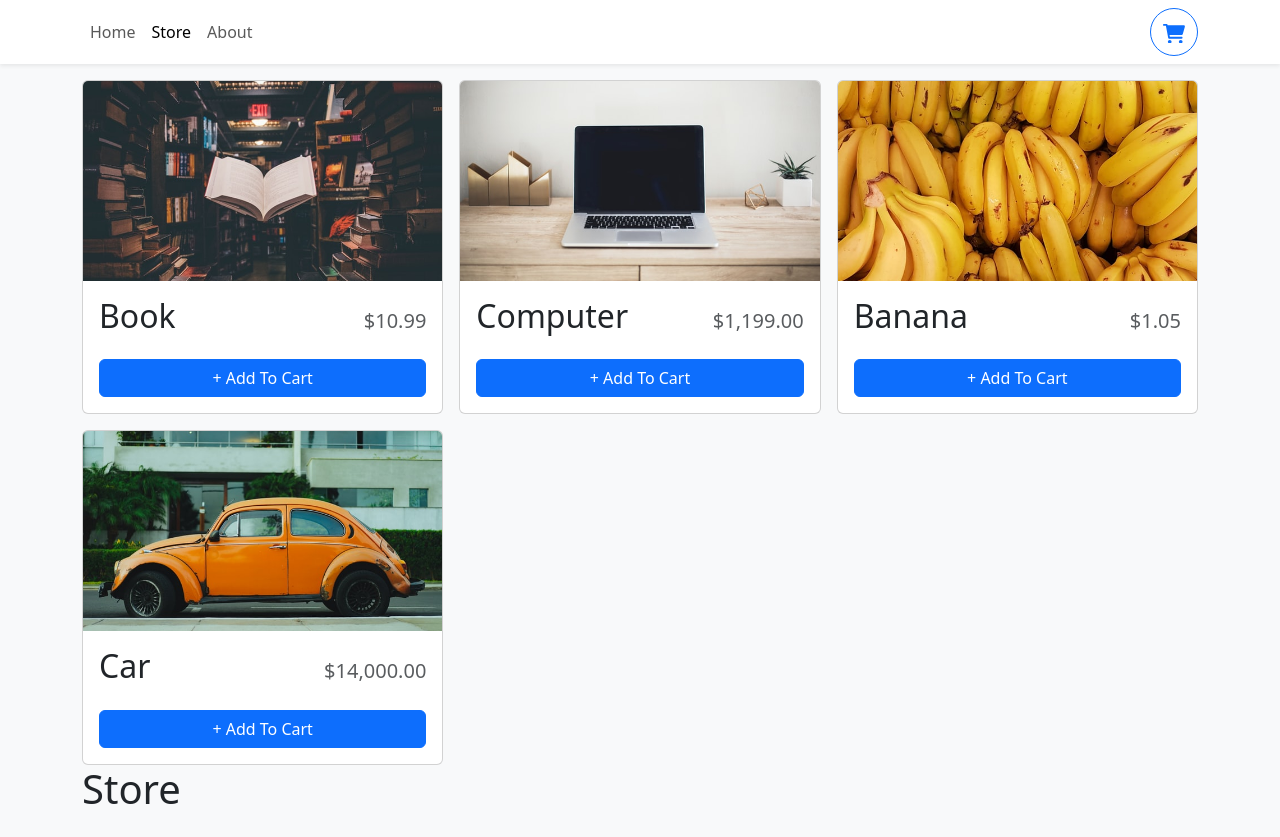
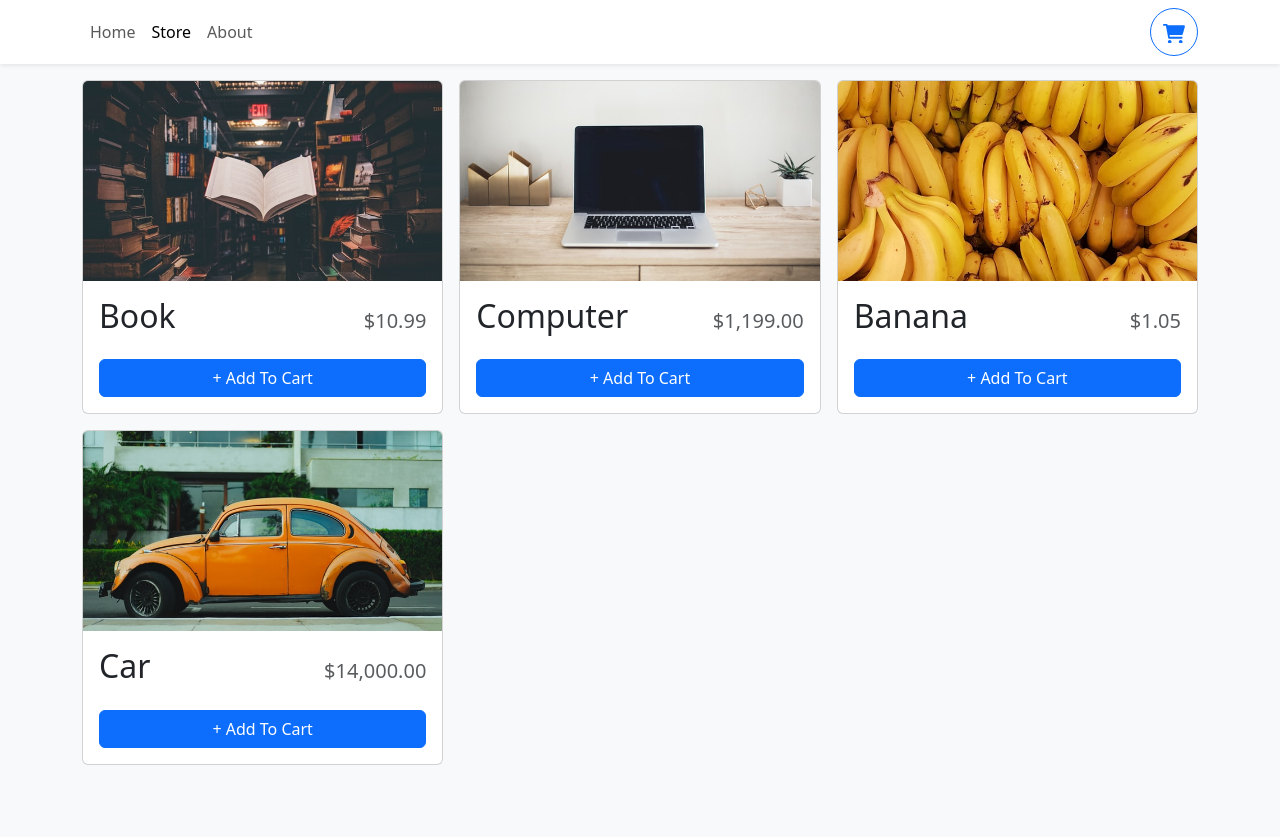
Before and after one commit to RomaSamkov/shop-cart, a React (Vite) app: page /store in a window 1280 px wide. After the commit the page ends 800 px from the top, so only its background shows below. Built offline with nearby package versions, Linux system fonts and the light colour scheme.

Commit message:
Update Store.tsx

```diff
--- a/src/pages/Store.tsx
+++ b/src/pages/Store.tsx
@@ -12,7 +12,6 @@ export function Store() {
           </Col>
         ))}
       </Row>
-      <h1>Store</h1>
     </>
   );
 }
```
